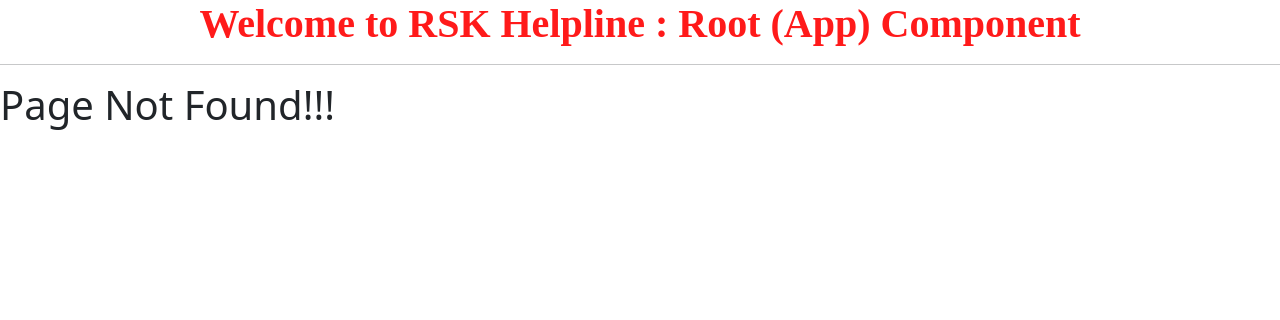
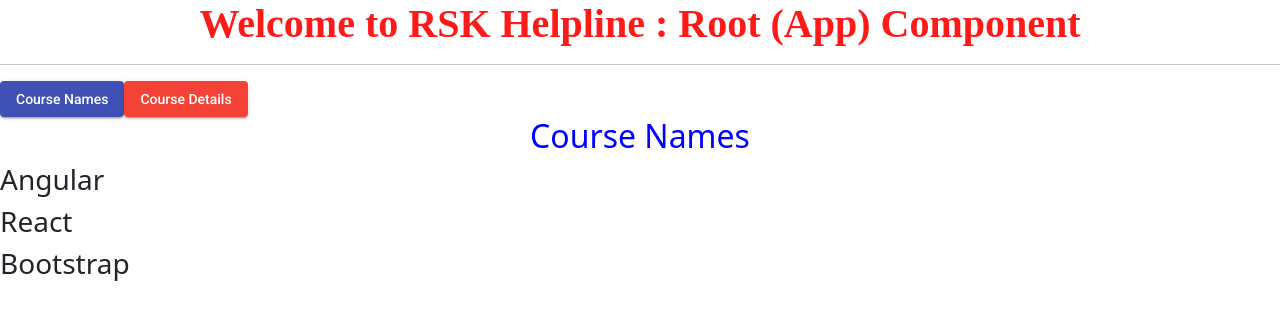
Before and after one commit to SatishKonduru/Tomato, an Angular app: page /courseNames in a window 1280 px wide. Before the commit this address had no page. Shown: the top 320 px of the page. Built offline with nearby package versions, Linux system fonts and the light colour scheme.

Commit message:
With out DRY Principle

```diff
--- a/src/app/app.component.html
+++ b/src/app/app.component.html
@@ -23,5 +23,7 @@
 <h1>
   In Parent(APP/ROOT) : {{inComingMessage}}
 </h1> -->
-
+<!-- <button mat-raised-button color="primary" routerLink="/courseNames">Course Names</button> -->
+<button mat-raised-button color="primary" [routerLink]="'/courseNames'">Course Names</button>
+<button mat-raised-button color="warn" routerLink="/courseDetails">Course Details</button>
 <router-outlet></router-outlet>
--- a/src/app/app.module.ts
+++ b/src/app/app.module.ts
@@ -19,6 +19,8 @@ import { SwitchComponent } from './components/switch/switch.component';
 import { ForComponent } from './components/for/for.component';
 import { ChildComponent } from './components/child/child.component';
 import { PageNotFoundComponent } from './components/page-not-found/page-not-found.component';
+import { CourseNamesComponent } from './components/course-names/course-names.component';
+import { CourseDetailsComponent } from './components/course-details/course-details.component';
 
 @NgModule({
   declarations: [
@@ -35,7 +37,9 @@ import { PageNotFoundComponent } from './components/page-not-found/page-not-foun
     SwitchComponent,
     ForComponent,
     ChildComponent,
-    PageNotFoundComponent
+    PageNotFoundComponent,
+    CourseNamesComponent,
+    CourseDetailsComponent
   ],
   imports: [
     BrowserModule,
--- /dev/null
+++ b/src/app/components/course-details/course-details.component.css
@@ -0,0 +1,4 @@
+h2{
+  text-align: center;
+  color: blue;
+}
--- /dev/null
+++ b/src/app/components/course-details/course-details.component.html
@@ -0,0 +1,4 @@
+<h2>Course Details</h2>
+<h3 *ngFor="let x of cDetails">
+  {{x.id}} -- {{x.name}} -- {{x.fee}}
+</h3>
--- /dev/null
+++ b/src/app/components/course-details/course-details.component.ts
@@ -0,0 +1,24 @@
+import { Component, OnInit } from '@angular/core';
+
+@Component({
+  selector: 'app-course-details',
+  templateUrl: './course-details.component.html',
+  styleUrls: ['./course-details.component.css']
+})
+export class CourseDetailsComponent implements OnInit {
+
+  public cDetails = [
+    {id: 1, name: 'Angular', fee: 25000},
+    {id: 2, name: 'React', fee: 15000},
+    {id: 3, name: 'Bootstrap', fee: 10000}
+
+  ]
+
+
+
+  constructor() { }
+
+  ngOnInit(): void {
+  }
+
+}
--- /dev/null
+++ b/src/app/components/course-names/course-names.component.css
@@ -0,0 +1,4 @@
+h2{
+  text-align: center;
+  color: blue;
+}
--- /dev/null
+++ b/src/app/components/course-names/course-names.component.html
@@ -0,0 +1,4 @@
+<h2>Course Names</h2>
+<h3 *ngFor="let x of cNames">
+  {{x.name}}
+</h3>
--- /dev/null
+++ b/src/app/components/course-names/course-names.component.ts
@@ -0,0 +1,20 @@
+import { Component, OnInit } from '@angular/core';
+
+@Component({
+  selector: 'app-course-names',
+  templateUrl: './course-names.component.html',
+  styleUrls: ['./course-names.component.css']
+})
+export class CourseNamesComponent implements OnInit {
+
+  public cNames = [
+    {id: 1, name: 'Angular', fee: 25000},
+    {id: 2, name: 'React', fee: 15000},
+    {id: 3, name: 'Bootstrap', fee: 10000}
+  ]
+  constructor() { }
+
+  ngOnInit(): void {
+  }
+
+}
--- a/src/app/components/test/test.component.html
+++ b/src/app/components/test/test.component.html
@@ -1,3 +1,3 @@
-<h2>
-  Welcome to Angular - A Complete Hands-on Program with MEAN Stack Development
+<h2 style="text-align:center">
+  Welcome to Angular - A Complete Hands-on Program with MEAN Stack Development <hr>
 </h2>
```
Also changed, not shown: src/app/app-routing.module.ts (+10 -0 lines).
